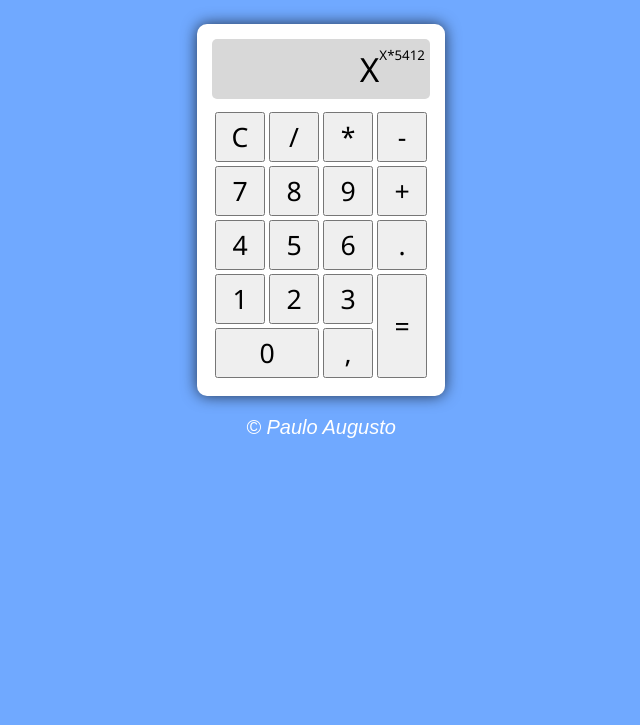
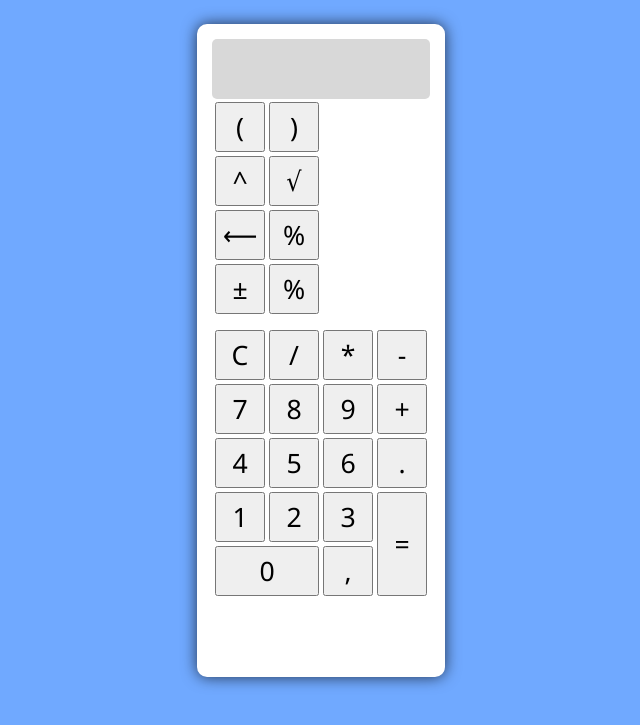
Before and after one commit to pauloaugustojf/calculadora, a plain HTML site: page index.html in a window 1280 px wide. Shown: the part 75-800 px from the top of the page, without its empty margins (319-959 px from the left). Drawn offline with Linux system fonts and the light colour scheme.

Commit message:
Update index.html

```diff
--- a/index.html
+++ b/index.html
@@ -4,7 +4,7 @@
     <meta charset="UTF-8">
     <meta http-equiv="X-UA-Compatible" content="IE=edge">
     <meta name="viewport" content="width=device-width, initial-scale=1.0">
-    <title>CALCULADORA BY. PAULO A.</title>
+    <title>Exercício de JavaScript</title>
     <link rel="stylesheet" href="style.css">
 </head>
 <body>
@@ -13,9 +13,27 @@
     </header>
     <section>
         <div id="divoutput" contenteditable = "true">
-            X<sup id="out">X*5412</sup>
+
         </div>
         <div id="teclado">
+            <table id="calc2">
+                <tr>
+                    <th><input id="btn" type="button" value="(" onclick="clicou('(')"></th>
+                    <th><input id="btn" type="button" value=")" onclick="clicou(')')"></th>
+                </tr>
+                <tr>
+                    <th><input id="btn" type="button" value="^" onclick="clicou('^')"></th>
+                    <th><input id="btn" type="button" value="­√" onclick="clicou('sqrt')"></th>
+                </tr>
+                <tr>
+                    <th><input id="btn" type="button" value="⟵" onclick="clicou('back')"></th>
+                    <th><input id="btn" type="button" value="­%" onclick="clicou('sqrt')"></th>
+                </tr>
+                <tr>
+                    <th><input id="btn" type="button" value="±" onclick="clicou('inv')"></th>
+                    <th><input id="btn" type="button" value="­%" onclick="clicou('sqrt')"></th>
+                </tr>
+            </table>
             <table id="calc">
                 <tr>
                     <th><input id="btn" type="button" value="C" onclick="limpar()"></th>
@@ -50,15 +68,6 @@
 
             </table>
         </div>
-
-    </section>
-    <div id="box-btn">
-        <div id="body-btn" onclick="mudacalc()">
-            <div id="btn-calc">
-            </div>
-        </div>
-    </div>
-
     <footer>
         <p>&copy; Paulo Augusto</p>
     </footer>
```
